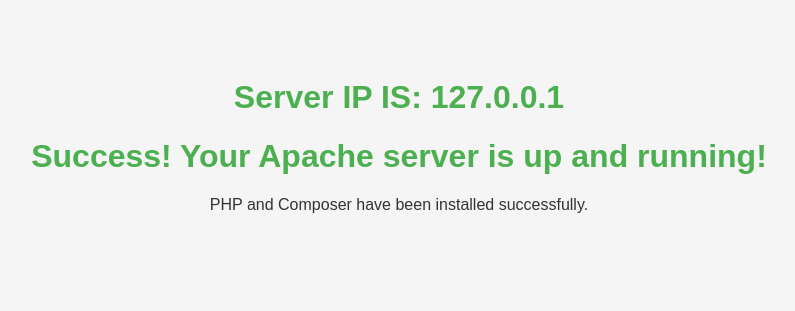
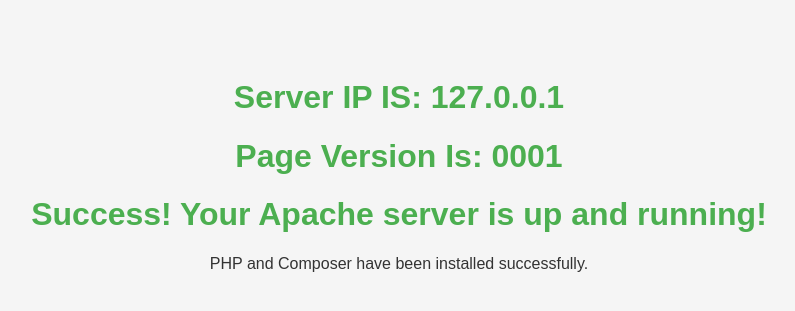
Before and after one commit to hdsharma86/repo-ci-cd-demo, a PHP site: page / in a window 1280 px wide. Shown: the top 311 px of the page, without its empty margins (241-1036 px from the left). Run offline with PHP 8.4, Linux system fonts and the light colour scheme.

Commit message:
new version added

```diff
--- a/index.php
+++ b/index.php
@@ -22,6 +22,7 @@ $server_ip = gethostbyname(gethostname());
 </head>
 <body>
     <h1>Server IP IS: <?php echo $server_ip; ?></h1>
+    <h1>Page Version Is: 0001</h1>
     <h1>Success! Your Apache server is up and running!</h1>
     <p>PHP and Composer have been installed successfully.</p>
 </body>
```
